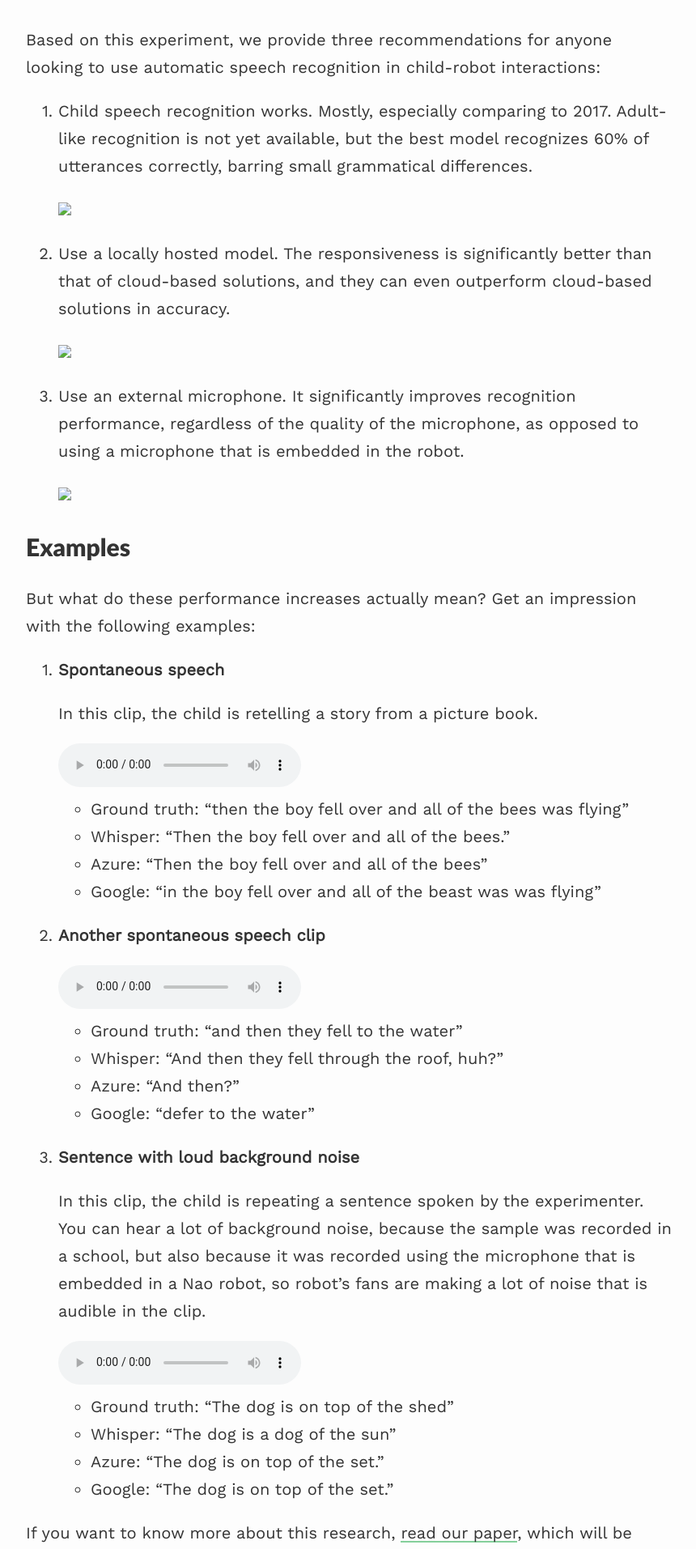
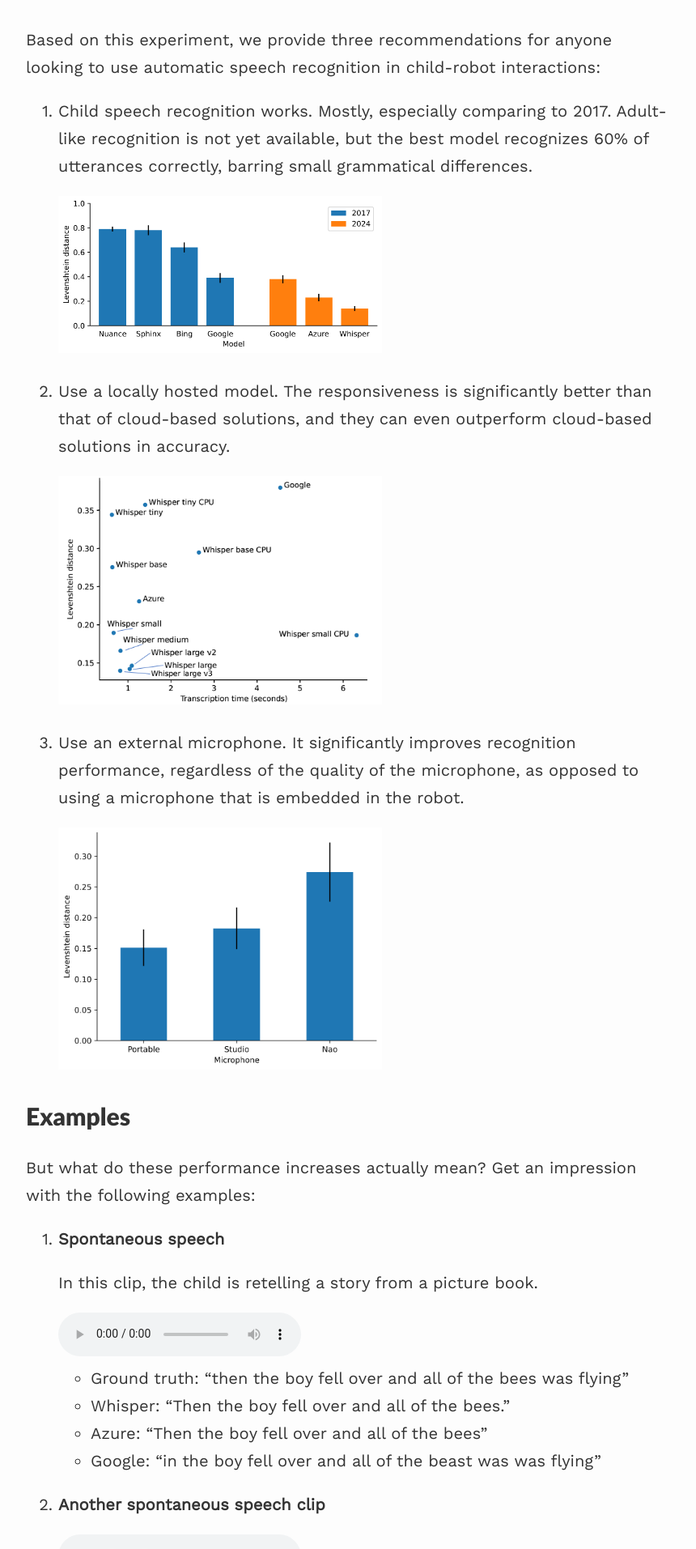
Before and after one commit to rubenjanss/rubenjanss.github.io, a Jekyll site: the page built from _projects/children-asr.md, in a window 1280 px wide. Shown: the part 928-2841 px from the top of the page at 81% size, without its empty margins (208-1068 px from the left). Built offline with Jekyll 4.4.1, drawn with Linux system fonts in a browser that asks for light colours; nearby versions of some CDN libraries.

Commit message:
fix refs

```diff
--- a/_projects/children-asr.md
+++ b/_projects/children-asr.md
@@ -17,17 +17,17 @@
 1. Child speech recognition works.
     Mostly, especially comparing to 2017. Adult-like recognition is not yet available, but the best model recognizes 60% of utterances correctly, barring small grammatical differences.
 
-    <img src="../child-asr/lev_with_old.PNG" width="400">
+    <img src="../../child-asr/lev_with_old.PNG" width="400">
 
 2. Use a locally hosted model.
     The responsiveness is significantly better than that of cloud-based solutions, and they can even outperform cloud-based solutions in accuracy.
 
-    <img src="../child-asr/scatter.png" width="400">
+    <img src="../../child-asr/scatter.png" width="400">
 
 3. Use an external microphone.
     It significantly improves recognition performance, regardless of the quality of the microphone, as opposed to using a microphone that is embedded in the robot.
 
-    <img src="../child-asr/lev_mic.PNG" width="400">
+    <img src="../../child-asr/lev_mic.PNG" width="400">
 
 # Examples
 
@@ -37,7 +37,7 @@
 
     In this clip, the child is retelling a story from a picture book.
 
-    <audio controls><source src="www.rubenjanssens.be/assets/clips/child_asr/sample1.wav" /></audio>
+    <audio controls><source src="../../assets/clips/child_asr/sample1.wav" /></audio>
 
     * Ground truth: "then the boy fell over and all of the bees was flying"
     * Whisper: "Then the boy fell over and all of the bees."
@@ -46,7 +46,7 @@
 
 2. **Another spontaneous speech clip**
 
-    <audio controls><source src="../assets/clips/child_asr/sample2.wav" /></audio>
+    <audio controls><source src="../../assets/clips/child_asr/sample2.wav" /></audio>
 
     * Ground truth: "and then they fell to the water"
     * Whisper: "And then they fell through the roof, huh?"
@@ -57,7 +57,7 @@
 
     In this clip, the child is repeating a sentence spoken by the experimenter. You can hear a lot of background noise, because the sample was recorded in a school, but also because it was recorded using the microphone that is embedded in a Nao robot, so robot's fans are making a lot of noise that is audible in the clip.
 
-    <audio controls><source src="../assets/clips/child_asr/sample3.wav" /></audio>
+    <audio controls><source src="../../assets/clips/child_asr/sample3.wav" /></audio>
 
     * Ground truth: "The dog is on top of the shed"
     * Whisper: "The dog is a dog of the sun"
@@ -65,7 +65,7 @@
     * Google: "The dog is on top of the set."
 
 
-If you want to know more about this research, [read our paper](../child-asr/child-asr-paper.pdf), which will be presented at the 2024 Technological Advances in Human-Robot Interaction symposium!
+If you want to know more about this research, [read our paper](../../child-asr/child-asr-paper.pdf), which will be presented at the 2024 Technological Advances in Human-Robot Interaction symposium!
 
 Feel free to get in touch if you have any other questions or want to know more! You can use any of the channels at the bottom of this page, or send an email to ruben[dot]janssens[at]ugent[dot]be.
 
```
